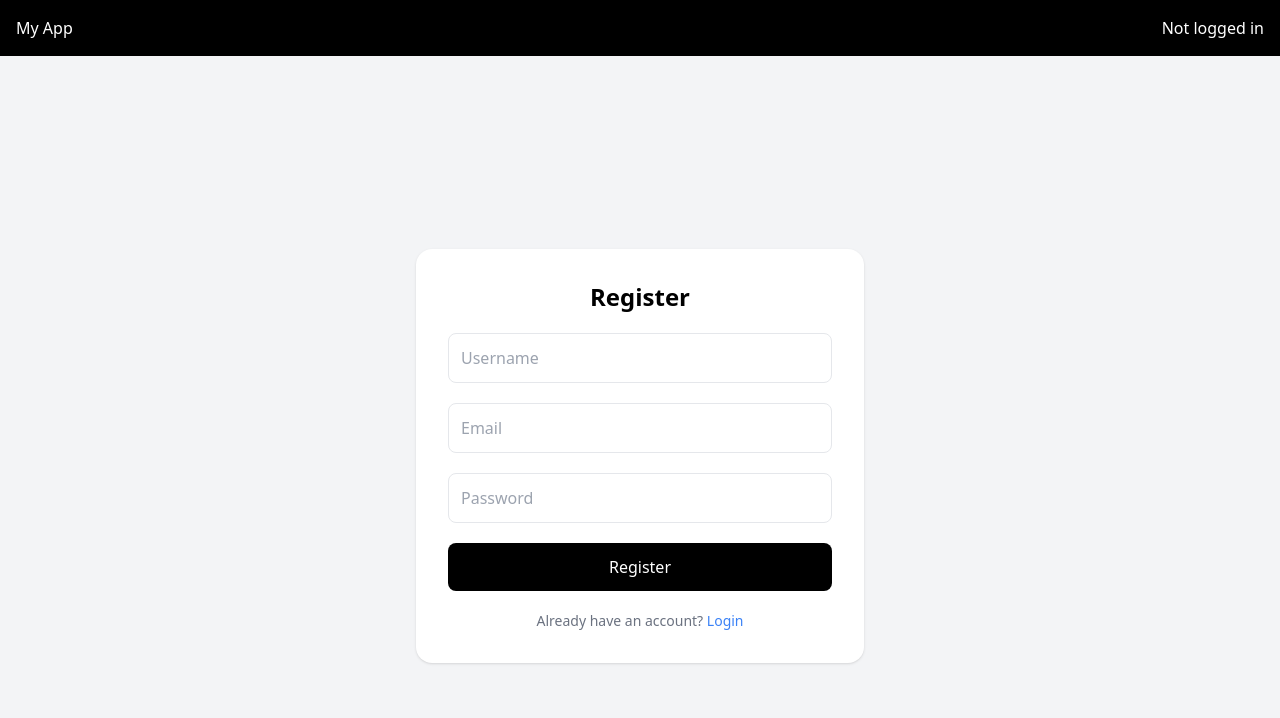
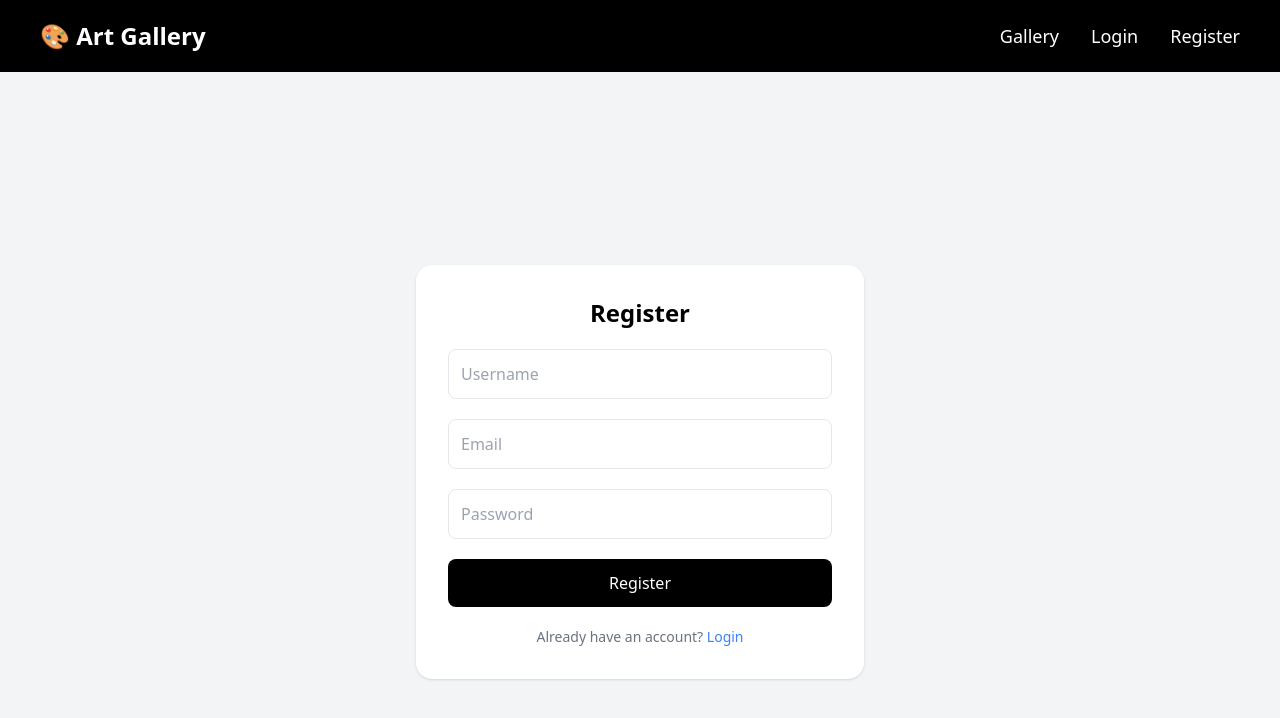
Before and after one commit to voanhkiet/artist-gallery, a React (Vite) app: page /register in a window 1280 px wide. Shown: the top 718 px of the page. Built offline with nearby package versions, Linux system fonts and the light colour scheme.

Commit message:
update Nav2 again

```diff
--- a/src/components/Navbar.jsx
+++ b/src/components/Navbar.jsx
@@ -1,27 +1,51 @@
-import { useNavigate } from "react-router-dom";
+import { Link, useNavigate } from "react-router-dom";
 
-function Navbar({ token, setToken }) {
+export default function Navbar({ token, setToken }) {
   const navigate = useNavigate();
 
   const handleLogout = () => {
     localStorage.removeItem("token");
     setToken(null);
-    navigate("/login"); // redirect
+    navigate("/login");
   };
 
   return (
-    <nav className="bg-black text-white p-4 flex justify-between">
-      <h1>My App</h1>
+    <nav className="bg-black text-white px-10 py-5 flex justify-between items-center shadow-lg">
 
-      {token ? (
-        <button onClick={handleLogout}>
-          Logout
-        </button>
-      ) : (
-        <span>Not logged in</span>
-      )}
+      {/* LEFT */}
+      <h1 className="text-2xl font-bold">🎨 Art Gallery</h1>
+
+      {/* RIGHT */}
+      <div className="flex gap-8 text-lg items-center">
+
+        <Link to="/" className="hover:text-gray-400">
+          Gallery
+        </Link>
+
+        {!token ? (
+          <>
+            <Link to="/login" className="hover:text-gray-400">
+              Login
+            </Link>
+            <Link to="/register" className="hover:text-gray-400">
+              Register
+            </Link>
+          </>
+        ) : (
+          <>
+            <Link to="/dashboard" className="hover:text-gray-400">
+              Dashboard
+            </Link>
+
+            <button
+              onClick={handleLogout}
+              className="hover:text-red-400"
+            >
+              Logout
+            </button>
+          </>
+        )}
+      </div>
     </nav>
   );
 }
-
-export default Navbar;
```
